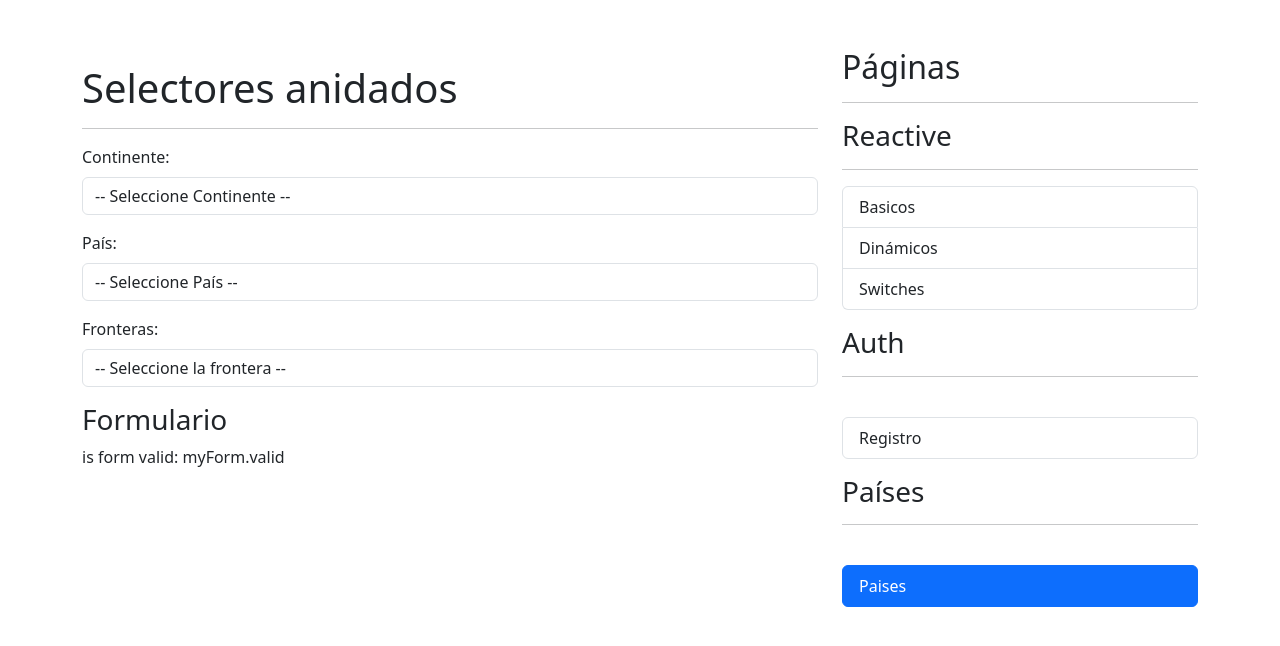
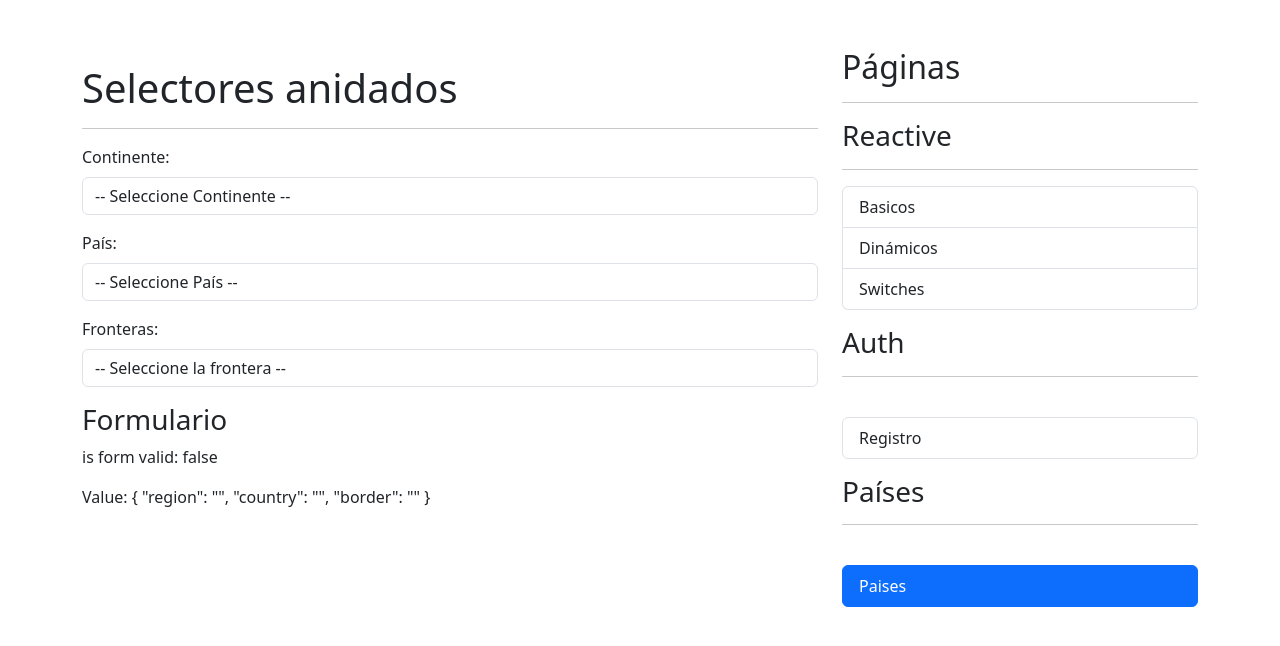
Before and after one commit to juancho001/ReactiveFormsApp, an Angular app: page /country in a window 1280 px wide. Shown: the top 646 px of the page. Built offline with nearby package versions, Linux system fonts and the light colour scheme.

Commit message:
Primer Selector controlado - Continentes

```diff
--- a/src/app/country/pages/country-page/country-page.component.html
+++ b/src/app/country/pages/country-page/country-page.component.html
@@ -1,17 +1,18 @@
 <h1 class="mt-3">Selectores anidados</h1>
 <hr />
 
-<form>
+<form [formGroup]="myForm">
   <!-- Region -->
   <div class="row mb-3">
     <div class="col">
       <label class="form-label">Continente:</label>
       <select formControlName="region" class="form-control">
         <option value="">-- Seleccione Continente --</option>
-
-        <!-- <option [value]="region">
-          {{ region }}
-        </option> -->
+        @for (region of regions(); track region) {
+          <option [value]="regions()">
+            {{ region }}
+          </option>
+        }
 
       </select>
     </div>
@@ -56,4 +57,5 @@
 <code>
   <!-- {{ 'myForm.value' | json }} -->
 </code>
-<p>is form valid: {{ 'myForm.valid' }}</p>
+<p>is form valid: {{ myForm.valid }}</p>
+<p>Value: {{ myForm.value | json }}</p>
--- a/src/app/country/pages/country-page/country-page.component.ts
+++ b/src/app/country/pages/country-page/country-page.component.ts
@@ -1,10 +1,28 @@
-import { Component } from '@angular/core';
+import { Country } from './../../interfaces/country.interfaces';
+import { JsonPipe } from '@angular/common';
+import { Component, inject, signal } from '@angular/core';
+import { FormBuilder, FormControl, ReactiveFormsModule, Validators } from '@angular/forms';
+import { CountryService } from '../../services/country.service';
 
 @Component({
   selector: 'app-country-page',
-  imports: [],
+  imports: [ReactiveFormsModule,JsonPipe],
   templateUrl: './country-page.component.html',
 })
 export class CountryPageComponent {
 
+  formBuilder = inject(FormBuilder);
+  countryServices = inject(CountryService);
+  regions = signal(this.countryServices.regions);
+  countruesByRegions = signal<Country[]>([]);
+  borders = signal<Country[]>([]);
+
+  myForm = this.formBuilder.group({
+    region:['',Validators.required],
+    country:['',Validators.required],
+    border:['',Validators.required],
+
+  })
+
+
 }
--- a/src/app/country/services/country.service.ts
+++ b/src/app/country/services/country.service.ts
@@ -14,7 +14,7 @@ export class CountryService {
     return [...this._regions];
   }
 
-  getCountryByRegion(region: string): Observable<Country[]> {
+  getCountriesByRegion(region: string): Observable<Country[]> {
     if (!region) return of([]);
 
     const url = `${this.baseUrl}/region/${region}?fields=cca3,name,borders`
@@ -28,7 +28,7 @@ export class CountryService {
   }
 
   getCountryBoderByCodes(borders:string[]){
-    // Todo: Por Hacer
+    // TODO: Por Hacer
   }
 
 }
```
Also changed, not shown: 1 other file (tests, documents, lock files or other folders).
